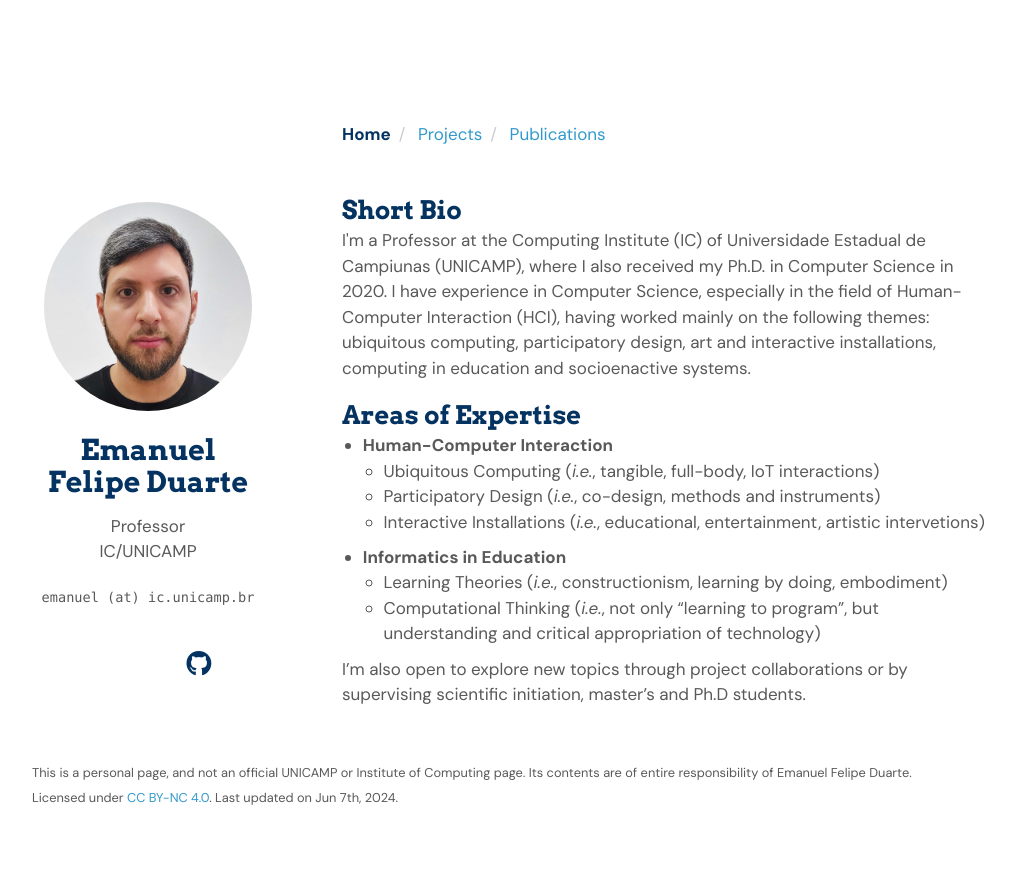
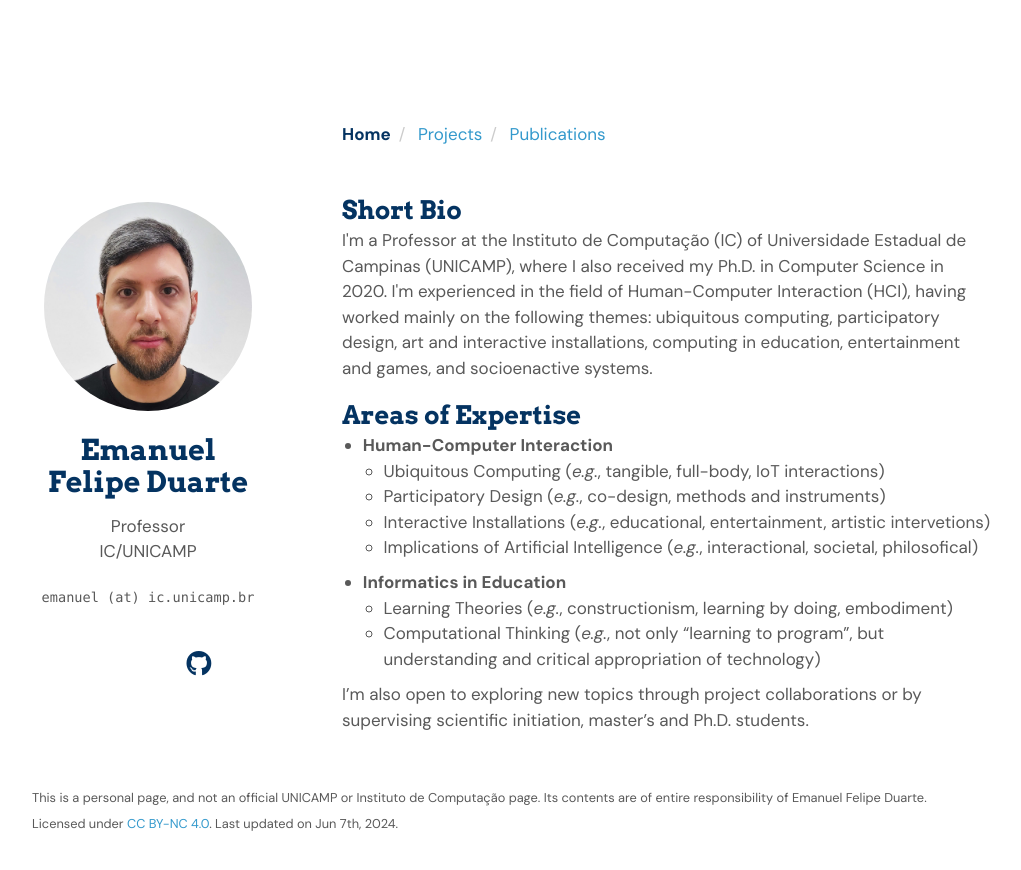
Before and after one commit to efduarte/academic-website, a Jekyll site: the page built from index.md, in a window 1280 px wide. Shown: the top 870 px of the page, without its empty margins (128-1149 px from the left). Built offline with Jekyll 4.4.1, drawn with Linux system fonts in a browser that asks for light colours; nearby versions of some CDN libraries; a style sheet for code colours, icons or effects is not loaded.

Commit message:
New publication and small updates

```diff
--- a/_config.yml
+++ b/_config.yml
@@ -11,3 +11,4 @@ exclude:
   - Gemfile
   - Gemfile.lock
   - LICENSE
+  - commands.txt
--- a/_layouts/page.html
+++ b/_layouts/page.html
@@ -68,7 +68,7 @@
 
     <footer>
       <p>
-        <small>This is a personal page, and not an official UNICAMP or Institute of Computing page. Its contents are of entire responsibility of Emanuel Felipe Duarte.
+        <small>This is a personal page, and not an official UNICAMP or Instituto de Computação page. Its contents are of entire responsibility of Emanuel Felipe Duarte.
         <br>
         Licensed under <a href="http://creativecommons.org/licenses/by-nc/4.0/" rel="license noopener noreferrer">CC BY-NC 4.0</a>. Last updated on {{ site.time | date_to_string: "ordinal", "US" }}.</small>
       </p>
--- a/index.md
+++ b/index.md
@@ -1,7 +1,7 @@
 ---
 layout: page
 title:
-description: "I'm a Professor at the Computing Institute (IC) of Universidade Estadual de Campiunas (UNICAMP), where I also received my Ph.D. in Computer Science in 2020. I have experience in Computer Science, especially in the field of Human-Computer Interaction (HCI), having worked mainly on the following themes: ubiquitous computing, participatory design, art and interactive installations, computing in education and socioenactive systems."
+description: "I'm a Professor at the Instituto de Computação (IC) of Universidade Estadual de Campinas (UNICAMP), where I also received my Ph.D. in Computer Science in 2020. I'm experienced in the field of Human-Computer Interaction (HCI), having worked mainly on the following themes: ubiquitous computing, participatory design, art and interactive installations, computing in education, entertainment and games, and socioenactive systems."
 ---
 
 <h2>Short Bio</h2>
@@ -11,13 +11,14 @@ description: "I'm a Professor at the Computing Institute (IC) of Universidade Es
 ## Areas of Expertise
 
 - **Human-Computer Interaction**
-	- Ubiquitous Computing (*i.e.*, tangible, full-body, IoT interactions)
-	- Participatory Design (*i.e.*, co-design, methods and instruments)
-	- Interactive Installations (*i.e.*, educational, entertainment, artistic intervetions)
+	- Ubiquitous Computing (*e.g.*, tangible, full-body, IoT interactions)
+	- Participatory Design (*e.g.*, co-design, methods and instruments)
+	- Interactive Installations (*e.g.*, educational, entertainment, artistic intervetions)
+	- Implications of Artificial Intelligence (*e.g.*, interactional, societal, philosofical)
 
 - **Informatics in Education**
-	- Learning Theories (*i.e.*, constructionism, learning by doing, embodiment)
-	- Computational Thinking (*i.e.*, not only "learning to program", but understanding and critical appropriation of technology)
+	- Learning Theories (*e.g.*, constructionism, learning by doing, embodiment)
+	- Computational Thinking (*e.g.*, not only "learning to program", but understanding and critical appropriation of technology)
 
-I'm also open to explore new topics through project collaborations
-or by supervising scientific initiation, master's and Ph.D students.
+I'm also open to exploring new topics through project collaborations
+or by supervising scientific initiation, master's and Ph.D. students.
```
Also changed, not shown: _bibliography/references.bib (+18 -0 lines).
